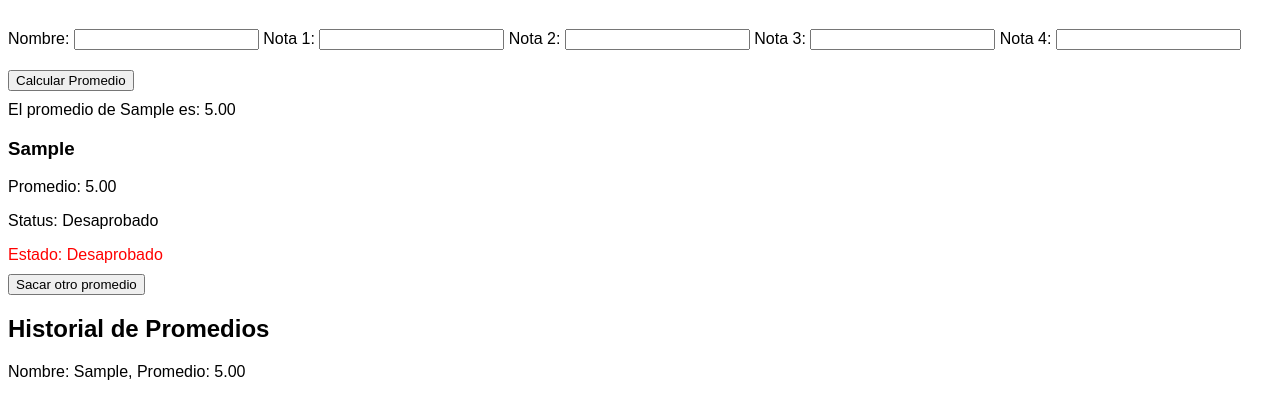
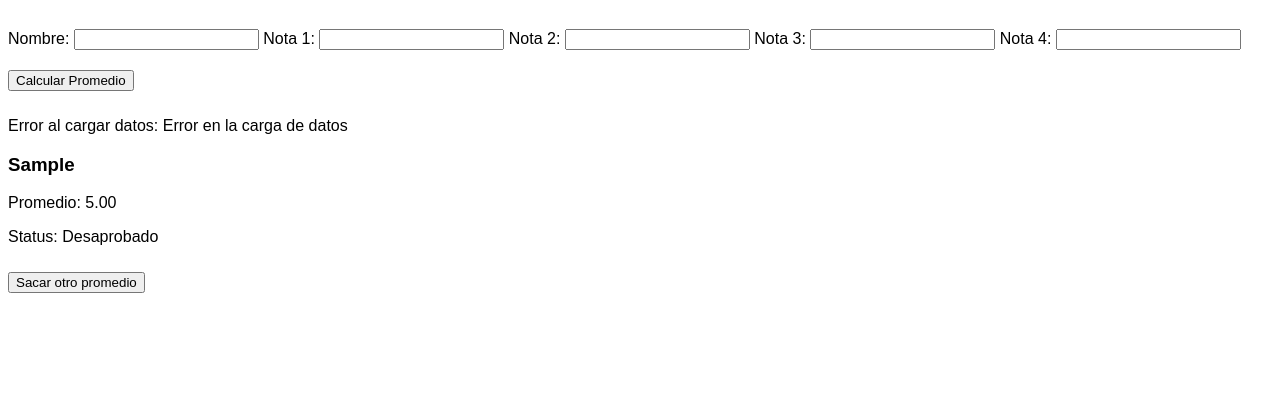
Before and after one commit to Rodrigo-Dell-Orto/PreEntregasDellOrto, a plain HTML site: page index.html in a window 1280 px wide. Both pictures are taken after typing "Sample", "5", "5", "5", "5" into the empty fields and a click on the button "Calcular Promedio". Shown: the part 61-480 px from the top of the page. Drawn offline with nearby package versions, Linux system fonts and the light colour scheme; no server answers.

Commit message:
ENTREGA FINAL

```diff
--- a/PreEntregasDellOrto.js
+++ b/PreEntregasDellOrto.js
@@ -139,13 +139,6 @@ while (continuar) {
 
 filtrarOperaciones('sumar');
 
-*/
-
-
-
-
-
-
 //! PRE ENTREGA 3
 
 // Obtener elementos del DOM
@@ -200,14 +193,14 @@ form.addEventListener('submit', function (event) {
         messageDiv.style.color = "green"
     } else {
         messageDiv.textContent = "Estado: Desaprobado"
-        messageDiv.style.color = "red"
-    }
+    messageDiv.style.color = "red"
+}
 
-    guardarEnHistorial(nombre, promedio)
+guardarEnHistorial(nombre, promedio)
 
-    mostrarHistorial()
+mostrarHistorial()
 
-    otroPromedioBtn.style.display = 'block'
+otroPromedioBtn.style.display = 'block'
 });
 
 // Evento para restablecer el formulario
@@ -219,62 +212,66 @@ otroPromedioBtn.addEventListener('click', function () {
 });
 
 
+*/
 //!ENTREGA FINAL
 
 
 $(document).ready(function() {
-    const alumnos = [];
+    const alumnos = []
 
-    // Función para calcular el promedio
-    const calcularPromedio = (notas) => {
-        const suma = notas.reduce((total, nota) => total + nota, 0);
-        return (suma / notas.length).toFixed(2);
-    };
-
-    // Función para verificar si el alumno está aprobado
-    const estaAprobado = (promedio) => promedio >= 6;
+    // Generación del DOM
+    const generarDOM = (nuevoAlumno, promedio, status) => {
+        $('#result').append(`
+            <div class="alumno">
+                <h3>${nuevoAlumno.nombre}</h3>
+                <p>Promedio: ${promedio}</p>
+                <p>Status: ${status}</p>
+            </div>
+        `)
+    }
 
     // Cargar datos desde un archivo JSON
     const cargarDatos = async () => {
         try {
-            const response = await fetch('data.json'); // Asegúrate de que el archivo esté en la misma carpeta
-            if (!response.ok) throw new Error('Error en la carga de datos');
+            const response = await fetch('data.json')
+            if (!response.ok) throw new Error('Error en la carga de datos')
 
-            const data = await response.json();
+            const data = await response.json()
 
             // Procesar cada alumno del JSON
             data.forEach(alumno => {
-                const promedio = calcularPromedio(alumno.notas);
-                const status = estaAprobado(promedio) ? "Aprobado" : "Desaprobado";
+                const promedio = calcularPromedio(alumno.notas)
+                const status = estaAprobado(promedio) ? "Aprobado" : "Desaprobado"
 
                 // Crear un objeto alumno y agregarlo al array
-                const nuevoAlumno = { nombre: alumno.nombre, promedio, status };
-                alumnos.push(nuevoAlumno);
+                const nuevoAlumno = { nombre: alumno.nombre, promedio, status }
+                alumnos.push(nuevoAlumno)
 
                 // Generar el DOM de resultados
-                $('#result').append(`
-                    <div class="alumno">
-                        <h3>${nuevoAlumno.nombre}</h3>
-                        <p>Promedio: ${promedio}</p>
-                        <p>Status: ${status}</p>
-                    </div>
-                `);
-            });
+                generarDOM(nuevoAlumno, promedio, status)
+            })
         } catch (error) {
-            console.error('Error al cargar los datos:', error);
-            $('#result').append(`<p>Error al cargar datos: ${error.message}</p>`);
+            console.error('Error al cargar los datos:', error)
+            $('#result').append(`<p>Error al cargar datos: ${error.message}</p>`)
         }
+    }
+
+    // Funciónes
+    const calcularPromedio = (notas) => {
+        const suma = notas.reduce((total, nota) => total + nota, 0)
+        return (suma / notas.length).toFixed(2);
     };
 
-    // Llamar a la función para cargar los datos al inicio
-    cargarDatos();
+    const estaAprobado = (promedio) => promedio >= 6
 
-    // Manejar el envío del formulario
+    cargarDatos()
+
+    // Inicio del programa
     $('#nota-form').on('submit', function(event) {
-        event.preventDefault(); // Evitar el envío del formulario
+        event.preventDefault()
 
         // Capturar los valores del formulario
-        const nombre = $('#nombre').val();
+        const nombre = $('#nombre').val()
         const notas = [
             parseFloat($('#nota1').val()),
             parseFloat($('#nota2').val()),
@@ -282,33 +279,21 @@ $(document).ready(function() {
             parseFloat($('#nota4').val())
         ];
 
-        // Calcular promedio y determinar estado
-        const promedio = calcularPromedio(notas);
-        const status = estaAprobado(promedio) ? "Aprobado" : "Desaprobado";
+        const promedio = calcularPromedio(notas)
+        const status = estaAprobado(promedio) ? "Aprobado" : "Desaprobado"
 
-        // Crear un objeto alumno
-        const nuevoAlumno = { nombre, promedio, status };
-        alumnos.push(nuevoAlumno);
+        const nuevoAlumno = { nombre, promedio, status }
+        alumnos.push(nuevoAlumno)
 
-        // Generar el DOM de resultados
-        $('#result').append(`
-            <div class="alumno">
-                <h3>${nuevoAlumno.nombre}</h3>
-                <p>Promedio: ${promedio}</p>
-                <p>Status: ${status}</p>
-            </div>
-        `);
+        generarDOM(nuevoAlumno, promedio, status)
 
-        // Limpiar el formulario
-        $('#nota-form')[0].reset();
+        $('#nota-form')[0].reset()
 
-        // Mostrar el botón para calcular otro promedio
-        $('#otro-promedio-btn').show();
-    });
+        $('#otro-promedio-btn').show()
+    })
 
-    // Manejar el botón para calcular otro promedio
     $('#otro-promedio-btn').on('click', function() {
-        $('#result').empty();
-        $(this).hide();
-    });
-});
+        $('#result').empty()
+        $(this).hide()
+    })
+})
```
Also changed, not shown: index.html (+0 -2 lines), 1 other file.
